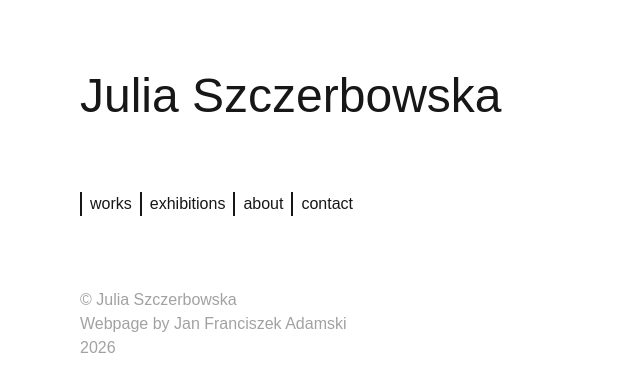
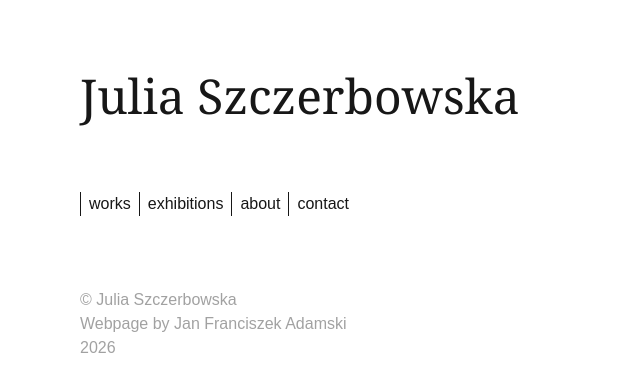
Before and after one commit to Jaalke/julia-portfolio, a Next.js app: page / in a window 1280 px wide. Shown: the top 392 px of the page, without its empty margins (0-640 px from the left). Built offline with nearby package versions, Linux system fonts and the light colour scheme.

Commit message:
💄 Tweaked font family and style

```diff
--- a/src/app/(frontend)/components/footer.tsx
+++ b/src/app/(frontend)/components/footer.tsx
@@ -1,6 +1,6 @@
 export default function Footer() {
     return (
-        <div className="mt-18 opacity-40 font-light">
+        <div className="mt-18 opacity-40 font-light text-s">
             <p>&copy; Julia Szczerbowska</p>
             <p>Webpage by <a href="https://github.com/Jaalke">Jan Franciszek Adamski</a></p>
             <p>2026</p>
--- a/src/app/(frontend)/components/navbar.tsx
+++ b/src/app/(frontend)/components/navbar.tsx
@@ -2,7 +2,7 @@ import Link from "next/link";
 
 export default function Footer() {
 
-    const linkCss = "pl-2 pr-2 border-s-2 transition-all duration-200 ease-in hover:bg-black hover:text-white hover:pl-5 hover:pr-5";
+    const linkCss = "pl-2 pr-2 border-s-1 transition-all duration-200 ease-in hover:bg-black hover:text-white hover:pl-5 hover:pr-5";
 
     return (
         <div className="flex mb-18 text-l text-justify">
--- a/src/app/(frontend)/layout.tsx
+++ b/src/app/(frontend)/layout.tsx
@@ -31,7 +31,7 @@ export default function RootLayout({
         className={`${geistSans.variable} ${geistMono.variable} antialiased`}
       >
         <div className="ml-20">
-          <h1 className="mt-18 mb-18 text-5xl">Julia Szczerbowska</h1>
+          <h1 className="mt-18 mb-18 text-5xl font-serif">Julia Szczerbowska</h1>
           <Navbar></Navbar>
           {children}
           <Footer></Footer>
```
